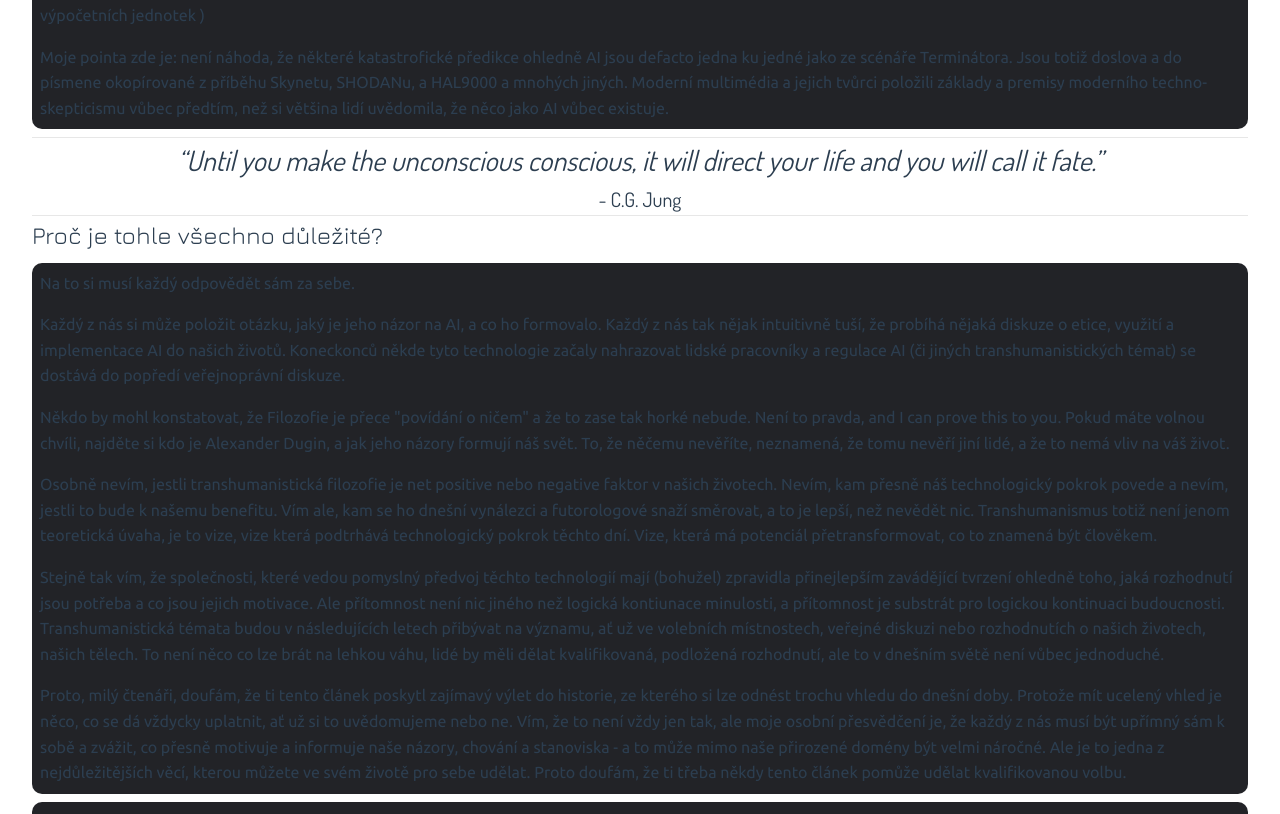
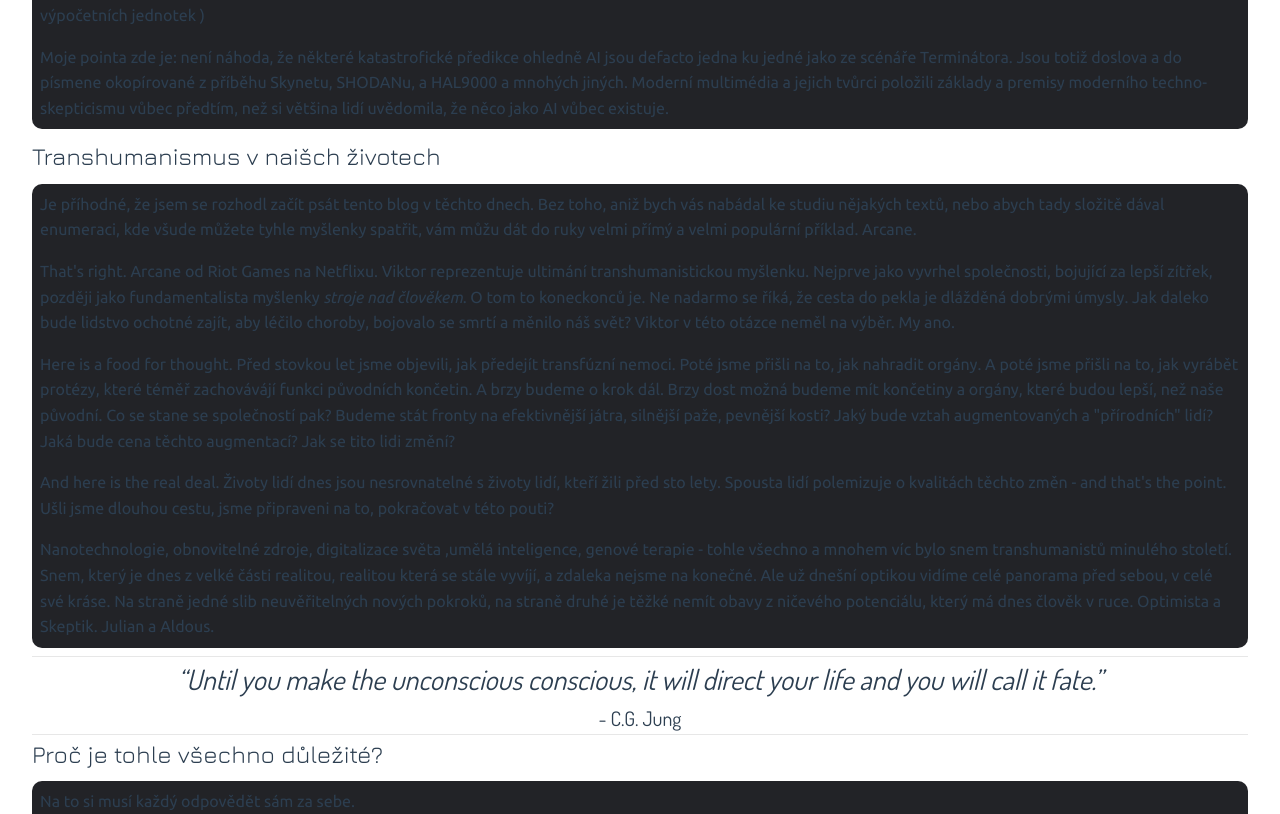
Before and after one commit to R4tmax/R4tmax.github.io, a Vue app: page /blogPosts/huxleyBrothers in a window 1280 px wide. Shown: the part 3920-4734 px from the top of the page. Built offline with nearby package versions, Linux system fonts and the light colour scheme.

Commit message:
Add section to Huxley Brothers article

```diff
--- a/src/views/blogPosts/HuxleyBrothers.vue
+++ b/src/views/blogPosts/HuxleyBrothers.vue
@@ -284,6 +284,23 @@
         <p>Moje pointa zde je: není náhoda, že některé katastrofické předikce ohledně AI jsou defacto jedna ku jedné jako ze scénáře Terminátora. Jsou totiž doslova a do písmene okopírované z příběhu Skynetu, SHODANu, a HAL9000 a mnohých jiných. Moderní multimédia a jejich tvůrci položili základy a premisy moderního techno-skepticismu vůbec předtím, než si většina lidí uvědomila, že něco jako AI vůbec existuje.</p>
   </section>
 
+  <h2>Transhumanismus v naišch životech</h2>
+  <section>
+    <p>Je příhodné, že jsem se rozhodl začít psát tento blog v těchto dnech. Bez toho, aniž bych vás nabádal ke studiu nějakých textů, nebo abych tady složitě dával enumeraci, kde všude můžete tyhle myšlenky spatřit, vám můžu dát do ruky velmi přímý a velmi populární příklad. Arcane.
+    </p>
+
+    <p>That's right. Arcane od Riot Games na Netflixu. Viktor reprezentuje ultimání transhumanistickou myšlenku. Nejprve jako vyvrhel společnosti, bojující za lepší zítřek, později jako fundamentalista myšlenky <em>stroje nad člověkem</em>. O tom to koneckonců je. Ne nadarmo se říká, že cesta do pekla je dlážděná dobrými úmysly. Jak daleko bude lidstvo ochotné zajít, aby léčilo choroby, bojovalo se smrtí a měnilo náš svět? Viktor v této otázce neměl na výběr. My ano.</p>
+
+    <p>Here is a food for thought. Před stovkou let jsme objevili, jak předejít transfúzní nemoci. Poté jsme přišli na to, jak nahradit orgány. A poté jsme přišli na to, jak vyrábět protézy, které téměř zachovávájí funkci původních končetin. A brzy budeme o krok dál. Brzy dost možná budeme mít končetiny a orgány, které budou lepší, než naše původní. Co se stane se společností pak?
+      Budeme stát fronty na efektivnější játra, silnější paže, pevnější kosti? Jaký bude vztah augmentovaných a "přírodních" lidí? Jaká bude cena těchto augmentací? Jak se tito lidi změní?
+    </p>
+
+    <p>And here is the real deal. Životy lidí dnes jsou nesrovnatelné s životy lidí, kteří žili před sto lety. Spousta lidí polemizuje o kvalitách těchto změn - and that's the point. Ušli jsme dlouhou cestu, jsme připraveni na to, pokračovat v této pouti?</p>
+
+    <p>Nanotechnologie, obnovitelné zdroje, digitalizace světa ,umělá inteligence, genové terapie - tohle všechno a mnohem víc bylo snem transhumanistů minulého století. Snem, který je dnes z velké části realitou, realitou která se stále vyvíjí, a zdaleka nejsme na konečné. Ale už dnešní optikou vidíme celé panorama před sebou, v celé své kráse. Na straně jedné slib neuvěřitelných nových pokroků, na straně druhé je těžké nemít obavy z ničevého potenciálu, který má dnes člověk v ruce. Optimista a Skeptik. Julian a Aldous.</p>
+
+  </section>
+
   <div class="direct-quote-highlight">
     <p>
       <em
@@ -306,10 +323,10 @@
 
     <p>Osobně nevím, jestli transhumanistická filozofie je net positive nebo negative faktor v našich životech. Nevím, kam přesně náš technologický pokrok povede a nevím, jestli to bude k našemu benefitu. Vím ale, kam se ho dnešní vynálezci a futorologové snaží směrovat, a to je lepší, než nevědět nic. Transhumanismus totiž není jenom teoretická úvaha, je to vize, vize která podtrhává technologický pokrok těchto dní. Vize, která má potenciál přetransformovat, co to znamená být člověkem.</p>
 
-    <p>Stejně tak vím, že společnosti, které vedou pomyslný předvoj těchto technologií mají (bohužel) zpravidla přinejlepším zavádějící tvrzení ohledně toho, jaká rozhodnutí jsou potřeba a co jsou jejich motivace. Ale přítomnost není nic jiného než logická kontiunace minulosti, a přítomnost je substrát pro logickou kontinuaci budoucnosti. Transhumanistická témata budou v následujících letech přibývat na významu, ať už ve volebních místnostech, veřejné diskuzi nebo rozhodnutích o našich životech, našich tělech. To není něco co lze brát na lehkou váhu, lidé by měli dělat kvalifikovaná, podložená rozhodnutí, ale to v dnešním světě není vůbec jednoduché. </p>
+    <p>Stejně tak vím, že společnosti, které vedou pomyslný předvoj těchto technologií mají (bohužel) zpravidla přinejlepším zavádějící tvrzení ohledně toho, jaká rozhodnutí jsou potřeba a co jsou jejich motivace. Ale přítomnost není nic jiného než logická kontiunace minulosti, a přítomnost je substrát pro logickou kontinuaci budoucnosti. Transhumanistická témata budou v následujících letech přibývat na významu, ať už ve volebních místnostech, veřejné diskuzi nebo rozhodnutích o našich životech, našich tělech. To není něco co lze brát na lehkou váhu, lidé by měli dělat kvalifikovaná, podložená rozhodnutí, ale to v dnešním světě není vůbec jednoduché. Here is my tip: Start from the beginning.</p>
 
-    <p>Proto, milý čtenáři, doufám, že ti tento článek poskytl zajímavý výlet do historie, ze kterého si lze odnést trochu vhledu do dnešní doby. Protože mít
-        ucelený vhled je něco, co se dá vždycky uplatnit, ať už si to uvědomujeme nebo ne. Vím, že to není vždy jen tak, ale moje osobní přesvědčení je, že každý z nás musí být upřímný sám k sobě a zvážit, co přesně motivuje a informuje naše názory, chování a stanoviska - a to může mimo naše přirozené domény být velmi náročné. Ale je to jedna z nejdůležitějších věcí, kterou můžete ve svém životě pro sebe udělat. Proto doufám, že ti třeba někdy tento článek pomůže udělat kvalifikovanou volbu.
+    <p>
+      Dovolte mi se dnes rozloučit s otázkou. Are we transhuman yet? Do we even want to be? And what are we prepared to sacrifice?
     </p>
 
   </section>
@@ -319,6 +336,8 @@
         <h3>Errata</h3>
         <ul>
             <li>Todo: APA compliant references</li>
+            <li>Todo: Add Raymond Kurzweil book review to references</li>
+            <li>EDIT_11-09-2024:Added "Transhumanismus v našich životech" section, minor rewrites</li>
             <li>...</li>
         </ul>
 
```
